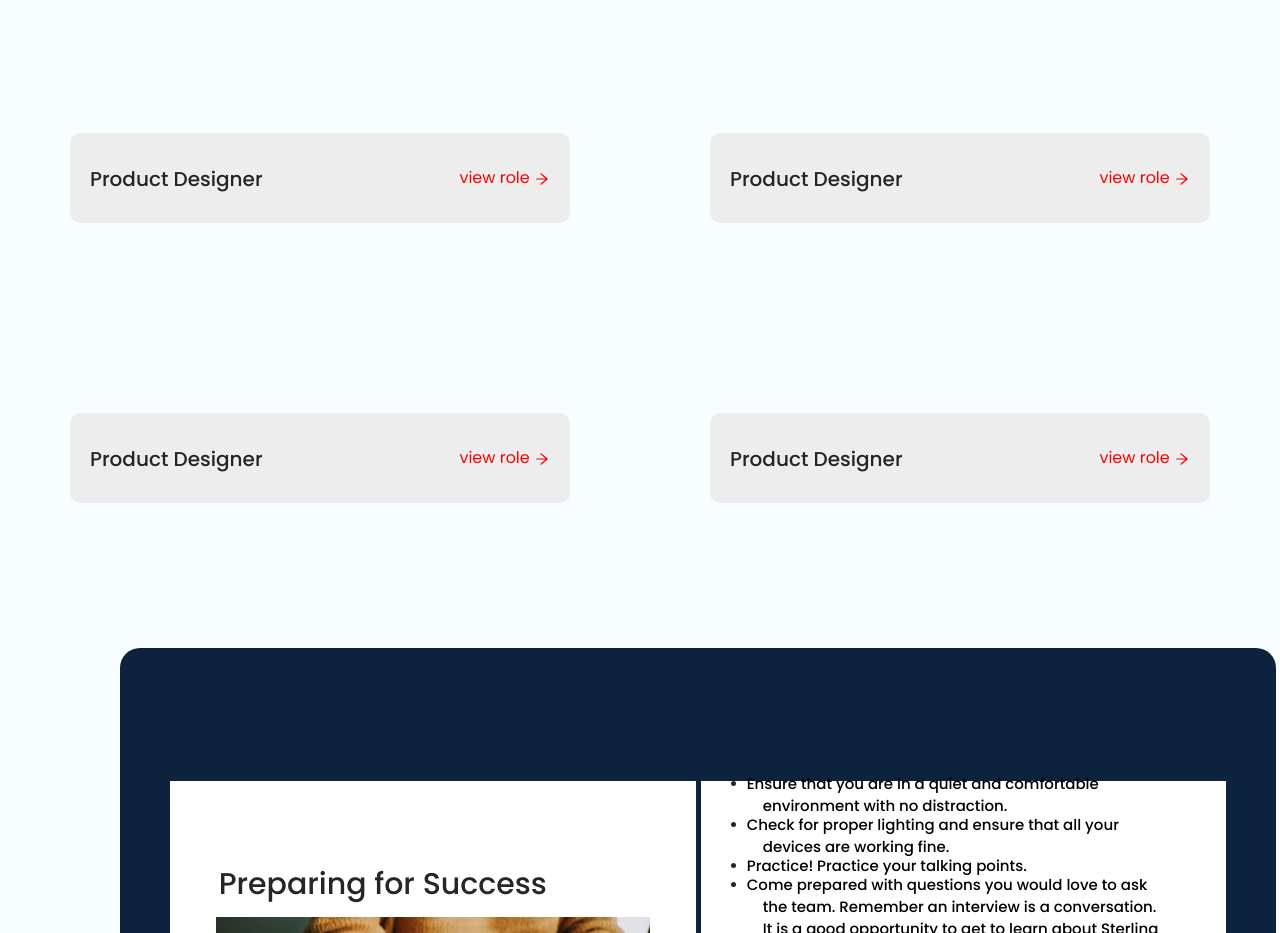
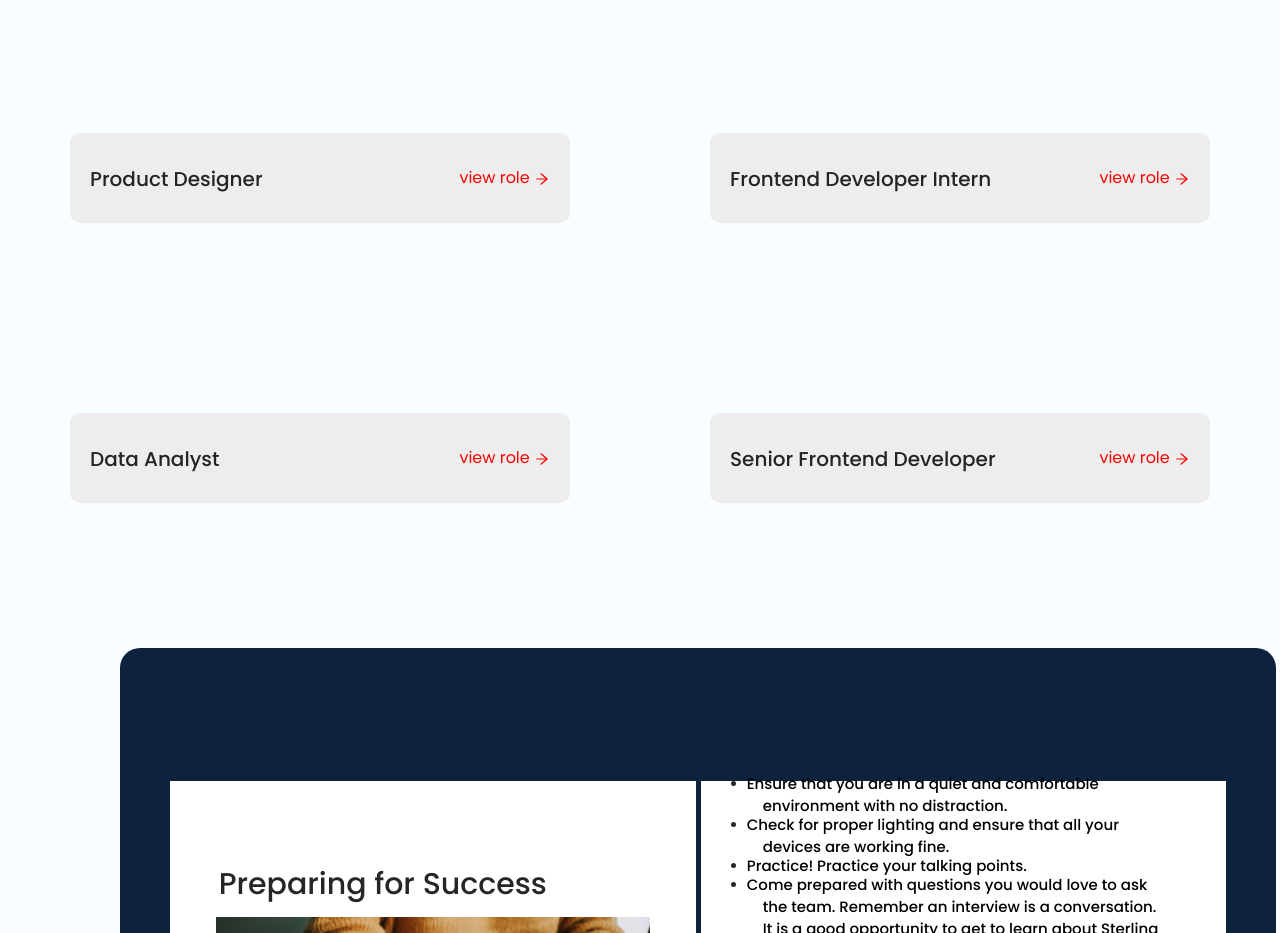
Before and after one commit to Jayzrael/riby, a React (Create React App) app: page /Career in a window 1280 px wide. Shown: the part 3180-4113 px from the top of the page. Built offline with nearby package versions, Linux system fonts and the light colour scheme.

Commit message:
I added a scroll component in router

```diff
--- a/src/App.js
+++ b/src/App.js
@@ -15,6 +15,7 @@ import FinancialInclusion from "./pages/Business/Financial Inclusion/FinancialIn
 import CobankingApp from "./pages/Product/CobankingApp/CobankingApp";
 import AgentBusiness from "./pages/Business/AgentBusiness/AgentBusiness";
 import Career from "./pages/Career/Career";
+import ScrollToTop from "./component/ScrollToTop";
 
 
 
@@ -22,6 +23,7 @@ import Career from "./pages/Career/Career";
 function App() {
   return (
     <Router>
+      <ScrollToTop />
       <Navbar />
       <Routes>
         <Route exact path="/" element={<Home />} />
--- /dev/null
+++ b/src/component/ScrollToTop.js
@@ -0,0 +1,12 @@
+import { useEffect } from "react";
+import { useLocation } from "react-router-dom";
+
+export default function ScrollToTop() {
+   const { pathname } = useLocation();
+
+   useEffect(() => {
+      window.scrollTo(0, 0);
+   }, [pathname]);
+
+   return null;
+}
--- a/src/pages/Career/Career.js
+++ b/src/pages/Career/Career.js
@@ -4,6 +4,7 @@ import Footer from '../../component/Footer/Footer'
 import RoleCard from '../../component/RoleCard/RoleCard'
 
 const Career = () => {
+
    return (
       <>
          <div className="career-section">
@@ -30,9 +31,9 @@ const Career = () => {
          </div>
          <section className="career-section4">
             <RoleCard career='Product Designer' />
-            <RoleCard career='Product Designer' />
-            <RoleCard career='Product Designer' />
-            <RoleCard career='Product Designer' />
+            <RoleCard career='Frontend Developer Intern' />
+            <RoleCard career='Data Analyst' />
+            <RoleCard career='Senior Frontend Developer' />
          </section>
 
          <section className="career-section5">
```
